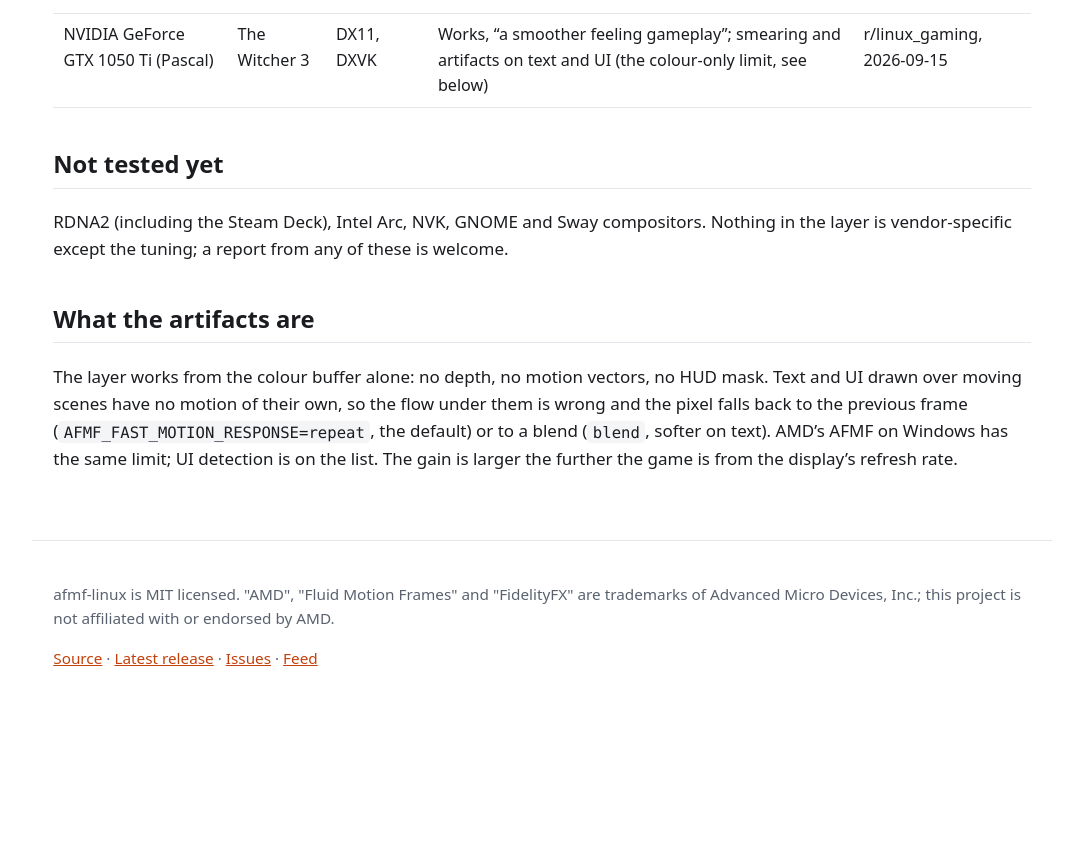
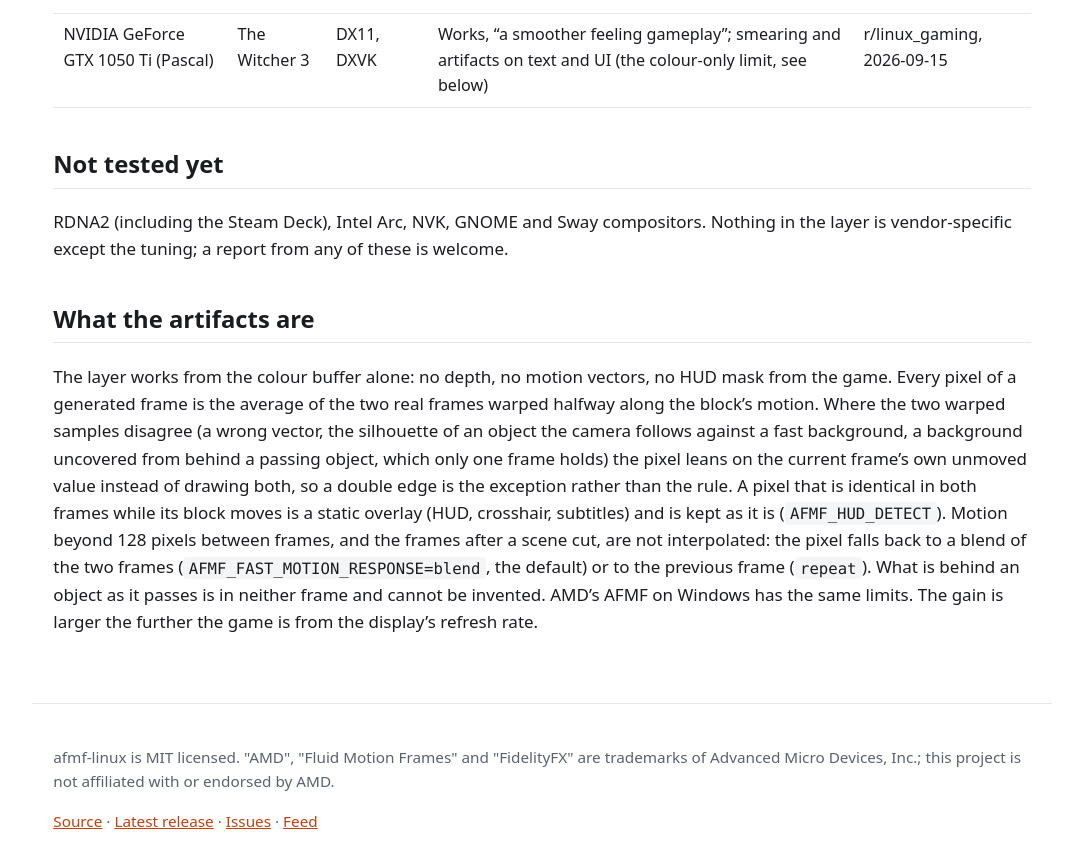
Before and after one commit to serialexperimentslainnnn/afmf-linux, a Jekyll site: the page built from docs/tested.md, in a window 1280 px wide and 900 px high, scrolled down 1105 px. Shown: the top 868 px of the window, without its empty margins (98-1181 px from the left). Built offline with Jekyll 4.4.1, drawn with Linux system fonts in a browser that asks for light colours; before the commit the page ends 1842 px from its top, so only the background shows below that.

Commit message:
docs: the artifacts page and the README describe the interpolator as it is: the disagreement blend, HUD detection, the 128 px ceiling and the blend default

```diff
--- a/docs/tested.md
+++ b/docs/tested.md
@@ -37,8 +37,16 @@ is vendor-specific except the tuning; a report from any of these is welcome.
 
 ## What the artifacts are
 
-The layer works from the colour buffer alone: no depth, no motion vectors, no HUD mask. Text and
-UI drawn over moving scenes have no motion of their own, so the flow under them is wrong and the
-pixel falls back to the previous frame (`AFMF_FAST_MOTION_RESPONSE=repeat`, the default) or to a
-blend (`blend`, softer on text). AMD's AFMF on Windows has the same limit; UI detection is on the
-list. The gain is larger the further the game is from the display's refresh rate.
+The layer works from the colour buffer alone: no depth, no motion vectors, no HUD mask from the
+game. Every pixel of a generated frame is the average of the two real frames warped halfway
+along the block's motion. Where the two warped samples disagree (a wrong vector, the silhouette
+of an object the camera follows against a fast background, a background uncovered from behind a
+passing object, which only one frame holds) the pixel leans on the current frame's own unmoved
+value instead of drawing both, so a double edge is the exception rather than the rule. A pixel
+that is identical in both frames while its block moves is a static overlay (HUD, crosshair,
+subtitles) and is kept as it is (`AFMF_HUD_DETECT`). Motion beyond 128 pixels between frames, and
+the frames after a scene cut, are not interpolated: the pixel falls back to a blend of the two
+frames (`AFMF_FAST_MOTION_RESPONSE=blend`, the default) or to the previous frame (`repeat`). What
+is behind an object as it passes is in neither frame and cannot be invented. AMD's AFMF on
+Windows has the same limits. The gain is larger the further the game is from the display's
+refresh rate.
```
Also changed, not shown: README.md.
